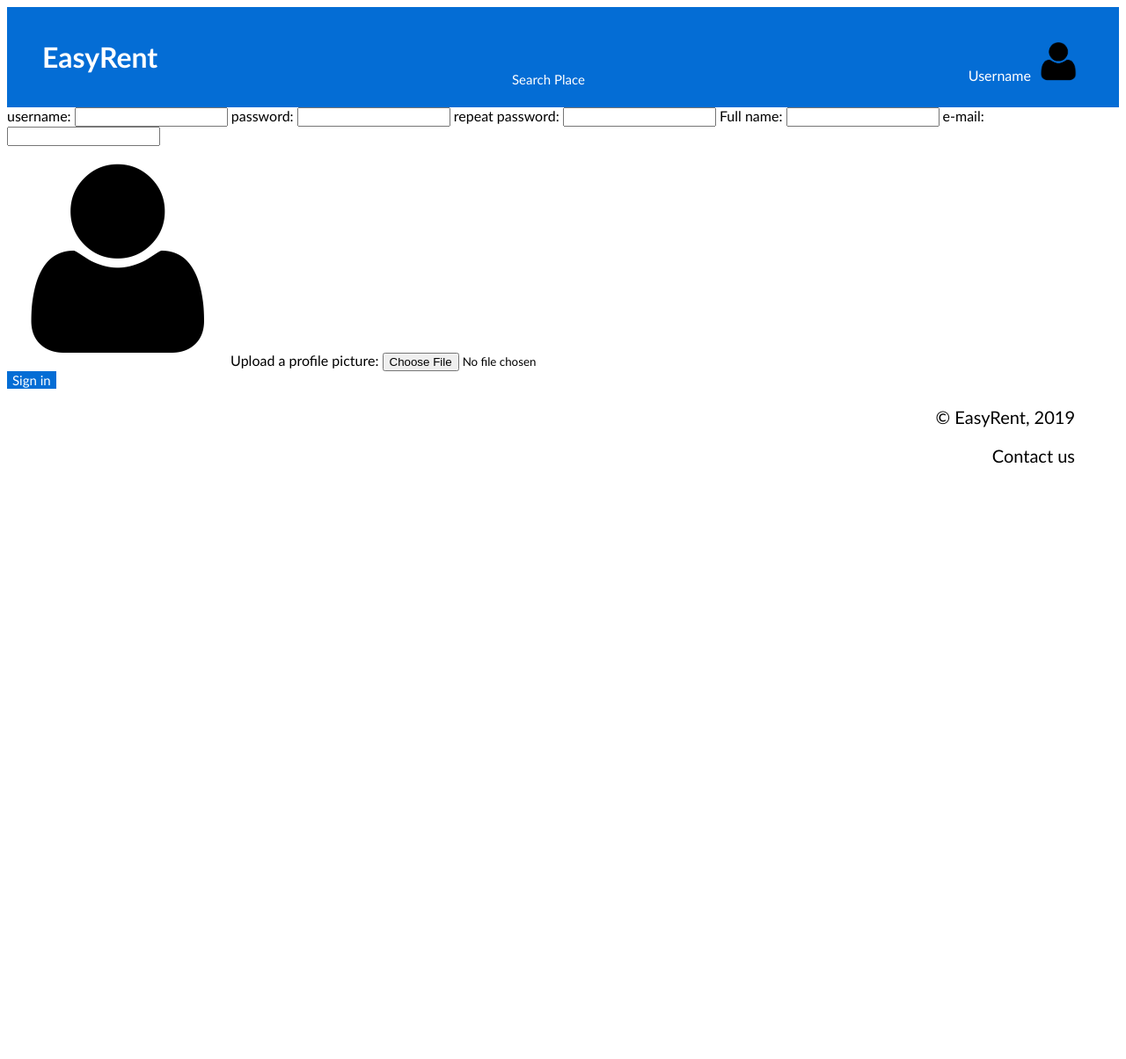
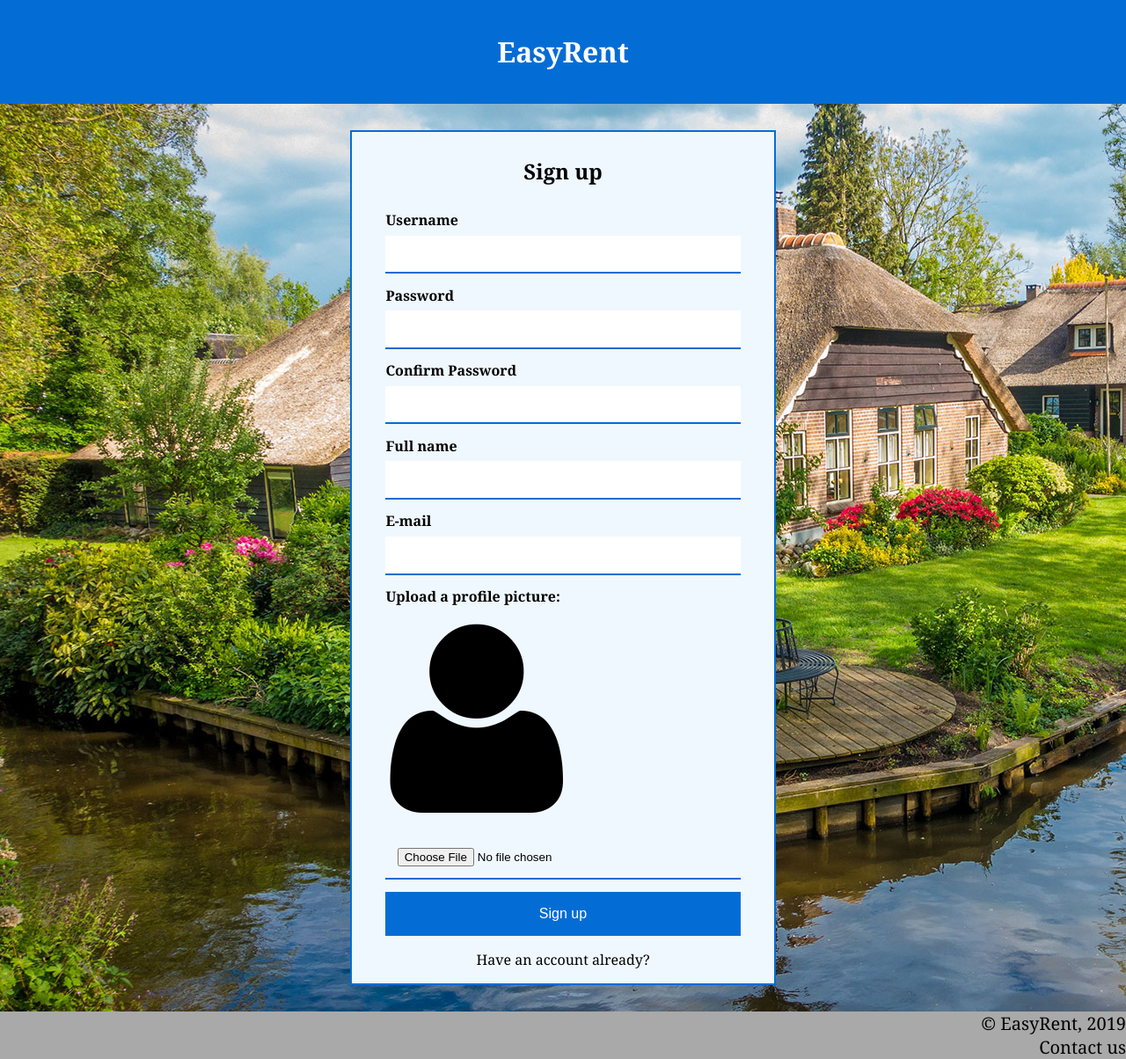
Before and after one commit to MiguelSimoes35/ltw, a PHP site: page /html/sign_up.php in a window 1280 px wide. Shown: the whole page at 88% size. Before the commit the page ends 527 px from the top, so only its background shows below. Run offline with PHP 8.4, Linux system fonts and the light colour scheme.

Commit message:
CSS clean up

```diff
--- a/proj/actions/process_sign_up.php
+++ b/proj/actions/process_sign_up.php
@@ -15,9 +15,10 @@
     if($password == $r_password){
         $stmt = $db->prepare('INSERT INTO User VALUES(?, ?, ?, ?)');
         $stmt->execute(array($username, $password, $name, $email));         // IMPORTANTE - mudar a forma de guardar a password para encriptada
-        header('Location: initialPage.html');
+        header('Location: ../html/main.php');
         exit;
     }
+    header('Location: sign_up.php');
 
 
 
--- a/proj/css/initPageStyle.css
+++ /dev/null
@@ -1,63 +0,0 @@
-* {
-    font-family: 'Trebuchet MS';
-}
-
-header {
-    background-color: #046DD5;
-    padding: 1em 1em 1em 2.5em;
-    color: white;
-}
-
-header a {
-    color: white;
-    text-decoration: none;
-}
-
-header > h1 {
-    font-size: 32px;
-}
-
-input[type=submit]{
-    background-color: #046DD5;
-    border: none;
-    color: white;
-    text-decoration: none;
-    cursor: pointer;
-    font-size: 15px;
-    position: relative;
-}
-
-#search {
-    position: absolute;
-    left: 45%;
-    top: 10%;
-}
-
-#profile > a > p {
-    position: absolute;
-    left: 86%;
-    top: 7.5%;
-}
-
-#profile > a > img {
-    position: absolute;
-    left: 92%;
-    top: 5.5%;
-}
-
-article p {
-    font-size: 25px;
-    margin-left: 30px;
-}
-
-article > img {
-    float: center;
-    width: 30%;
-    padding: 0% 0% 2% 2%;
-}
-
-footer {
-    font-size: 20px;
-    text-align: right;
-    margin-right: 50px;
-}
--- a/proj/css/style.css
+++ b/proj/css/style.css
@@ -1,99 +1,148 @@
-body > header{
+/*-------------------*/
+/*----- Generic -----*/
+/*-------------------*/
+
+body {
+    background-image: url(../resources/villageOpener.jpg);
+    font-family: Cambria, Candara, Georgia, Times, 'Times New Roman', serif;
+    margin: 0;
+}
+
+a {
+    color: white;
+    text-decoration: none;
+}
+
+body > header {
     background-color: #046DD5;
     pointer-events: none;
     text-decoration: none;
     color: white;
     font-style: normal;
     text-align: center;
-    margin: 25px;
     padding: 1em;
 }
 
-* {
-    font-family: 'Courier New';
+body > footer {
+    background-color: darkgrey;
+    margin: 0px;
+    text-align: right;
+    font-size: 20px;
+
 }
 
-input[type=text] {
-    width: 45%;
-    padding: 12px 20px;
-    margin: 8px 0;
-    box-sizing: border-box;
+body > footer p {
+    margin: 0;
+}
+
+
+/*----------------------*/
+/*--- Authentication ---*/
+/*----------------------*/
+body > .authentication {
+    border: 2px solid #046DD5;
+    background-color: aliceblue;
+    margin: 30px auto;
+    width: 30em;
+}
+
+.authentication header, .authentication footer {
+    padding: 1em;
+    text-align: center;
+}
+
+.authentication > form {
+    padding: 0em 1em;
+}
+
+.authentication h2 {
+    padding: 0.5em;
+    margin: 0;
+}
+
+.authentication label {
+    font-weight: 600;
+    margin-left: 5%;
+}
+
+.authentication a {
+    color: black;
+    padding: 1em;
+    text-align: center;
+}
+
+/*------------------------*/
+/*-- Buttons and Inputs --*/
+/*------------------------*/
+
+input {
+    width: 90%;
+    padding: 1em;
     border: none;
     border-bottom: 2px solid #046DD5;
+    box-sizing: border-box;
     display: block;
-    margin: 25px
-}
-
-input[type=password] {
-    width: 45%;
-    padding: 12px 20px;
-    margin: 8px 0;
-    box-sizing: border-box;
-    border: none;
-    border-bottom: 2px solid #046DD5;
-    display: block;
-    margin: 25px
-}
-
-input[type=email] {
-    width: 45%;
-    padding: 12px 20px;
-    margin: 8px 0;
-    box-sizing: border-box;
-    border: none;
-    border-bottom: 2px solid #046DD5;
-    display: block;
-    margin: 25px
-}
-
-#user{
-    margin: 25px;
-}
-
-#password{
-    margin: 25px;
-}
-
-#password2{
-    margin: 25px;
-}
-
-#full_name{
-    margin: 25px;
-}
-
-#e-mail{
-    margin: 25px;
-}
-
-#pic{
-    position: absolute;
-    right: 20%;
-    top: 30%;
-    width: 200px;
-    height: 120px;
+    margin: 1em auto;
+    margin-top: 0.5em;
 }
 
 input[type=submit]{
     background-color: #046DD5;
     border: none;
     color: white;
-    padding: 16px 32px;
+    padding: 1em 2em;
     text-decoration: none;
-    margin: 25px;
+    margin: 0em auto;
     cursor: pointer;
+    font-size: 16px;
 }
 
-/* --------------------------------------*/
-/* ------------ profile.html ------------*/
-/* --------------------------------------*/
+/*------------------*/
+/*------ Main ------*/
+/*------------------*/
 
-a{
-    color: black;
+body > #content {
+    background-color: aliceblue;
+    margin: 1em 2em;
+}
+
+article p {
+    font-size: 25px;
+    margin-left: 30px;
+}
+
+article > img {
+    float: center;
+    width: 30%;
+    padding: 0% 0% 2% 2%;
+}
+
+/*----------------*/
+/*---- Search ----*/
+/*----------------*/
+
+#search input {
+    width: 20%;
+    margin: 1em;
+}
+
+
+
+/*---------------*/
+/*--- Profile ---*/
+/* --------------*/
+
+/*#profile > a > p {
+    left: 86%;
+    top: 7.5%;
+}
+
+#profile > a > img {
+    left: 92%;
+    top: 5.5%;
 }
 
 #edit_profile{
-    position: absolute;
     right: 10%;
     top: 20%;
     width: 200px;
@@ -101,7 +150,6 @@ a{
 }
 
 #message{
-    position: absolute;
     right: 10%;
     top: 50%;
     width: 200px;
@@ -109,7 +157,6 @@ a{
 }
 
 #your_places{
-    position: absolute;
     left: 10%;
     top: 30%;
     width: 200px;
@@ -118,7 +165,6 @@ a{
 }
 
 #reservations{
-    position: absolute;
     left: 10%;
     top: 60%;
     width: 200px;
@@ -127,14 +173,13 @@ a{
 }
 
 .button{
-    position: absolute;
     left: 43%;
     bottom: 10%;
     background-color: #046DD5;
-    /*
+    //
     border: none;
     color: white;
-    */
+    //
     border: none;
     color: white;
     padding: 15px 32px;
@@ -142,4 +187,4 @@ a{
     text-decoration: none;
     display: inline-block;
     font-size: 16px;
-}
+}*/
--- a/proj/templates/template_authentication.php
+++ b/proj/templates/template_authentication.php
@@ -1,55 +1,54 @@
 <?php
     function template_login() {
 ?>
+    <section id="login" class="authentication">
+        <header><h2>Login</h2></header>
+        <form action="../actions/process_sign_up.php" method="post">
+            <label for="username" id="user">Username</label>
+            <input type="text" id="username" name="username" required>
+            <label for="pass" id="password">Password</label>
+            <input type="password" id="pass" name="password" minlength="8" required>
+            <input type="submit" value="Login">
+        </form>
+
+        <footer><a href="../html/sign_up.php">Not registered yet? Sign Up!</a></footer>
+    </section>
 
 <?php
     }
 
     function template_register() {
 ?>
-    <form action="../actions/process_sign_up.php" method="post">
+    <section id="sign_up" class="authentication">
+        <header><h2>Sign up</h2></header>
+        <form action="../actions/process_sign_up.php" method="post">
 
-            <label for="username" id="user">username:</label>
-            <input type="text" id="username" name="username">
+            <label for="username" id="user">Username</label>
+            <input type="text" id="username" name="username" required>
 
+            <label for="password" id="password">Password</label>
+            <input type="password" id="password" name="password" minlength="8" required>
 
+            <label for="password2" id="password2">Confirm Password</label>
+            <input type="password" id="password2" name="confirm_password" minlength="8" required>
 
-            <label for="pass" id="password">password:</label>
-            <input type="password" id="pass" name="password"
-                   minlength="8" required>
+            <label for="name" id="full_name">Full name</label>
+            <input type="text" id="name" name="name" required>
 
+            <label for="email" id="e-mail">E-mail</label>
+            <input type="email" id="email" name="email" required>
 
-
-            <label for="pass2" id="password2">repeat password:</label>
-            <input type="password" id="pass2" name="repeat_password"
-                    minlength="8" required>
-
-
-
-            <label for="name" id="full_name">Full name:</label>
-            <input type="text" id="name" name="name">
-
-
-
-            <label for="email" id="e-mail">e-mail:</label>
-            <input type="email" id="email" name="email">
-
-
-            <div id="pic">
+            <div id="photo">
+                <label for="picture"> Upload a profile picture: </label>
                 <img src="../resources/pic1.png" alt="Profile Picture Icon"  style="width:250px;height:250px;">
-                <label for="picture"> Upload a profile picture: </label>
                 <input type="file" id="picture" name="profile_pic">
-
             </div>
 
+            <input type="submit" value="Sign up">
+        </form>
 
-
-        <div>
-            <input type="submit" value="Sign in">
-        </div>
-
-
-    </form>
+        <footer><a href="../html/login.php">Have an account already?</a></footer>
+    </section>
 <?php
     }
 ?>
--- a/proj/templates/template_generic.php
+++ b/proj/templates/template_generic.php
@@ -8,23 +8,16 @@
         <title>EasyRent FrontPage</title>
         <meta charset="UTF-8">
         <link href="../css/initPageStyle.css" rel="stylesheet">
-        <!--<link href="../css/loginStyle.css" rel="stylesheet">
-        <link href="../css/style.css" rel="stylesheet">-->
+        <link href="../css/loginStyle.css" rel="stylesheet">
+        <link href="../css/style.css" rel="stylesheet">
     </head>
     <body>
         <header>
-            <h1>
-                <a href="main.php">EasyRent</a>
-            </h1>
-            <div id = "search">
-                <input type="submit" value="Search Place">
-            </div>
-            <div id = "profile">
-                <a href="profile.php">
-                    <p>Username</p>
-                    <img src="../resources/pic1.png" alt="Profile Picture Icon" style="width:50px;height:50px;">
-                </a>
-            </div>
+            <h1> <a href="../html/main.php">EasyRent</a> </h1>
+            <?php
+            //template_user_section();
+            ?>
+
         </header>
 
 <?php }
@@ -40,4 +33,15 @@
 
 <?php
     }
+
+    function template_user_section() {
 ?>
+<div id = "header_user_section">
+    <a href="profile.php">
+    <p>Username</p>
+    <img src="../resources/pic1.png" alt="Profile Picture Icon" style="width:50px;height:50px;">
+    </a>
+</div>
+<?php
+    }
+?>
```
Also changed, not shown: proj/css/loginStyle.css (deleted, +0 -68 lines), proj/html/login.php (+2 -14 lines), proj/html/main.php (+17 -2 lines), proj/html/profile.php (+8 -10 lines), proj/templates/template_property.php (added, +9 -0 lines), proj/templates/template_search.php (added, +52 -0 lines), proj/database/ltw.db, proj/html/sign_up.php (line endings or trailing spaces).
